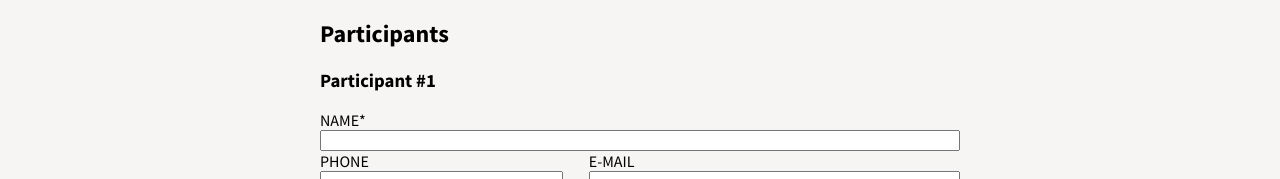
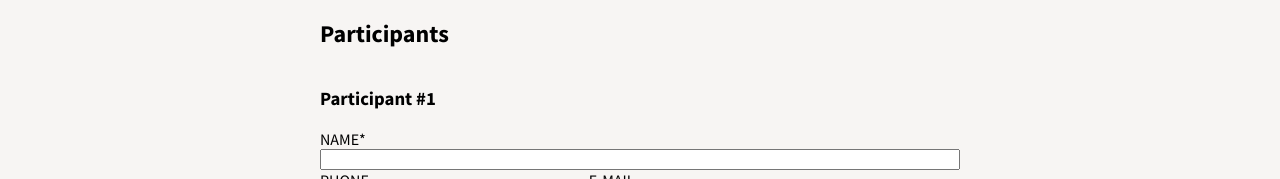
Before and after one commit to edvinpontuslarsson/hbg-works-kodtest, a React (Create React App) app in the folder web/: page / in a window 1280 px wide. Shown: the part 285-464 px from the top of the page. Built offline with nearby package versions, Linux system fonts and the light colour scheme; no server answers.

Commit message:
participant heading btn

```diff
--- a/web/src/App.css
+++ b/web/src/App.css
@@ -69,3 +69,20 @@ main {
   width: 200vw;
   left: -100vw;
 }
+
+.participant-heading {
+  display: flex;
+  position: relative;
+}
+
+.participant-heading > button {
+  background: none;
+  border: none;
+  padding: 0;
+  font: inherit;
+  outline: inherit;
+
+  position: absolute;
+  right: 0;
+  color: red;
+}
--- a/web/src/App.js
+++ b/web/src/App.js
@@ -9,6 +9,7 @@ const labelAndInput = 'label-and-input';
 const phoneAndEmail = 'phone-and-email';
 const companySection = 'company-section';
 const participantsSection = 'participants-section';
+const participantHeading = 'participant-heading';
 
 function App() {
   const [courses, setCourses] = useState([]);
@@ -190,6 +191,7 @@ function App() {
         <h2>Participants</h2>
         {participants.map((participant, index) => (
           <div key={participant.id}>
+            <div className={participantHeading}>
               <h3>Participant #{index + 1}</h3>
               {index !== 0 && (
                 <button
@@ -197,9 +199,10 @@ function App() {
                     handleRemoveParticipant(participant.id);
                   }}
                 >
-                X
+                  <h3>X</h3>
                 </button>
               )}
+            </div>
             <div className={labelAndInput}>
               <label>NAME*</label>
               <input
```
Lines whose indentation alone changed are shown as unchanged.
